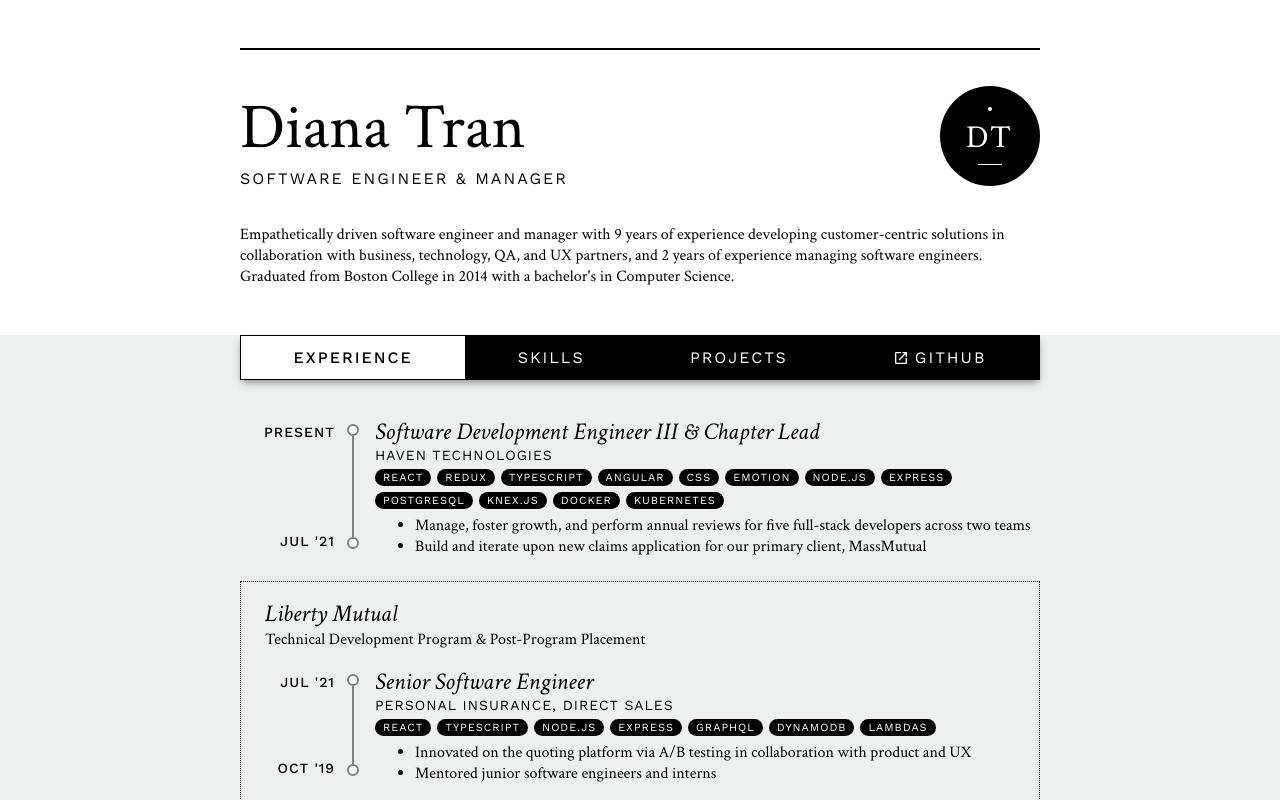
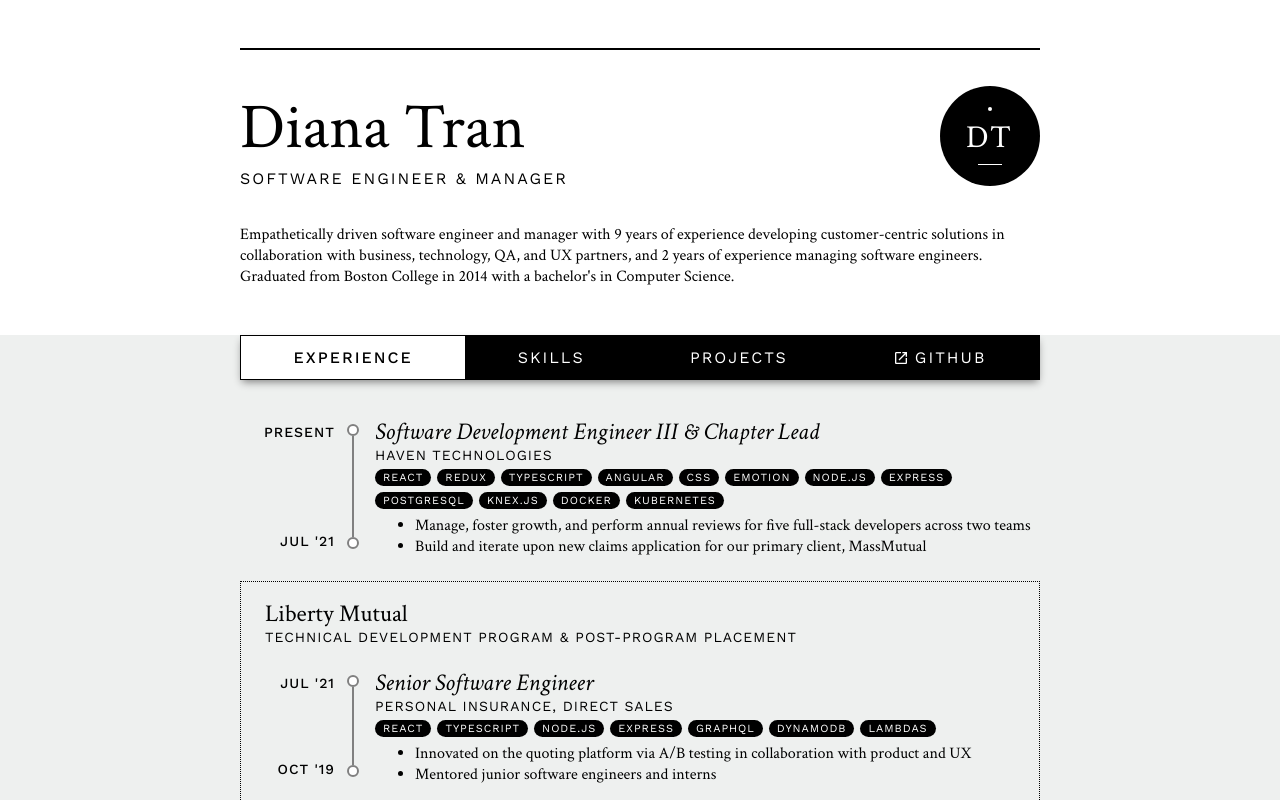
Before and after one commit to trandianat/portfolio, a React app: page / in a window 1280 px wide. Shown: the top 800 px of the page. Built offline with nearby package versions, Linux system fonts and the light colour scheme; no server answers; what @aws-amplify/ui-react, aws-amplify would draw is missing.

Commit message:
Removed unused classes

```diff
--- a/src/pages/experience/index.tsx
+++ b/src/pages/experience/index.tsx
@@ -31,8 +31,8 @@ export const Experience = (): JSX.Element => (
         indent
       />
       <div css={styles.group}>
-        <h2>Liberty Mutual</h2>
-        <p className="program">
+        <h2 className="company">Liberty Mutual</h2>
+        <p className="sans">
           Technical Development Program & Post-Program Placement
         </p>
         <div css={styles.groupJobs}>
--- a/src/pages/experience/styles.ts
+++ b/src/pages/experience/styles.ts
@@ -10,11 +10,12 @@ export const experience = css({
 export const group = {
   border: '1px dotted black',
   padding: '16px 24px',
-  '.program': { marginBottom: 16 },
+  '.company': { fontFamily: 'var(--serif)' },
 };
 
 export const groupJobs = css({
   display: 'flex',
   flexDirection: 'column',
   gap: 24,
+  marginTop: 22,
 });
```
